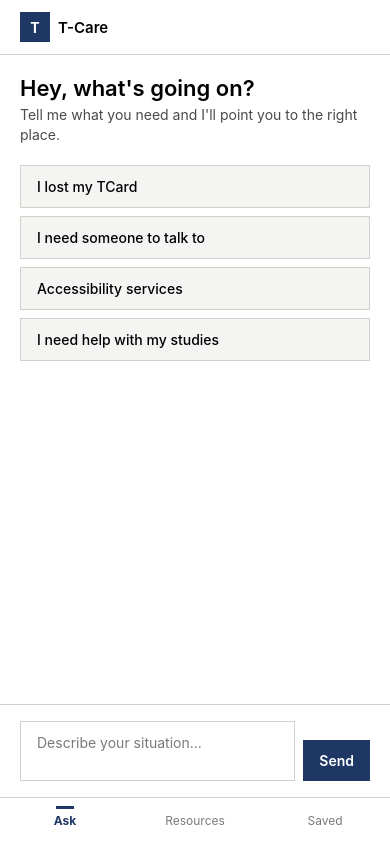
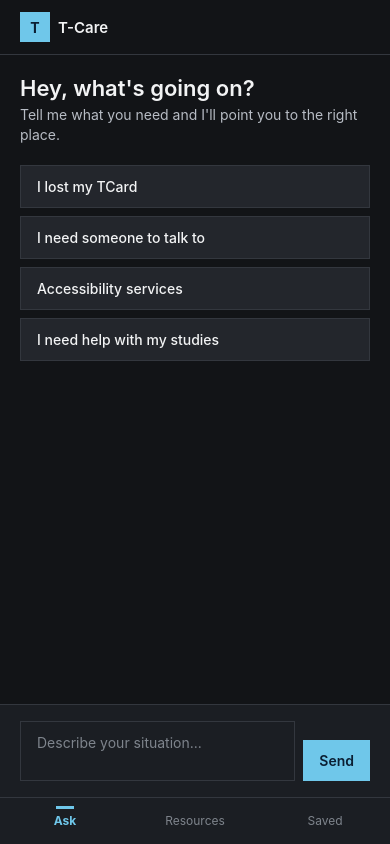
Before and after one commit to pusheen5000000/t-care-app, a React Native app in the folder tcare-mobile/: screen / in a window 390 px wide. Built offline with nearby package versions, Linux system fonts and the light colour scheme.

Commit message:
darkmode

```diff
--- a/tcare-mobile/theme.ts
+++ b/tcare-mobile/theme.ts
@@ -1,6 +1,8 @@
 // theme.ts
 // Colors pulled from the official U of T brand "Colour Quick Guide"
 // (brand.utoronto.ca/guidelines/#colour)
+// Semantic mapping below is flipped to a dark theme, using the same
+// brand palette as accents on dark surfaces.
 
 export const colors = {
   // Primary
@@ -22,22 +24,23 @@ export const colors = {
   white: '#FFFFFF',
   black: '#000000',
 
-  // Semantic mapping for the app (built from the palette above —
-  // brand guide says avoid black as a background, so we lean on
-  // white/coolGray for surfaces and uoftBlue/sky for structure)
-  background: '#FFFFFF',
-  surface: '#FFFFFF',
-  surfaceMuted: '#F4F5F3',      // tint of coolGray
-  border: '#D0D1C9',
-  textPrimary: '#000000',
-  textSecondary: '#4A4A4A',
-  textMuted: '#7A7A7A',
-  accent: '#1E3765',            // U of T Blue — primary actions
-  accentOn: '#FFFFFF',
+  // Semantic mapping for the app — dark mode.
+  // Uses near-black surfaces with the U of T blue family as accents,
+  // and lightBlue as the interactive/accent color since it reads
+  // better than the dark uoftBlue against a dark background.
+  background: '#121417',
+  surface: '#1B1E23',
+  surfaceMuted: '#23262C',
+  border: '#33373E',
+  textPrimary: '#F2F3F4',
+  textSecondary: '#B7BCC4',
+  textMuted: '#7E848C',
+  accent: '#6FC7EA',            // U of T light blue — pops on dark surfaces
+  accentOn: '#0B1F33',          // dark text on the light-blue accent
   success: '#8DBF2E',
-  danger: '#DC4633',
-  infoBg: '#E8F1F5',             // light tint for info/answer cards (from sky)
-  infoText: '#1E3765',
+  danger: '#FF6B55',
+  infoBg: '#17293A',             // dark tint of sky/uoftBlue for info cards
+  infoText: '#DCEEF6',
 };
 
 // Everything square — no rounded corners anywhere in the app.
```
